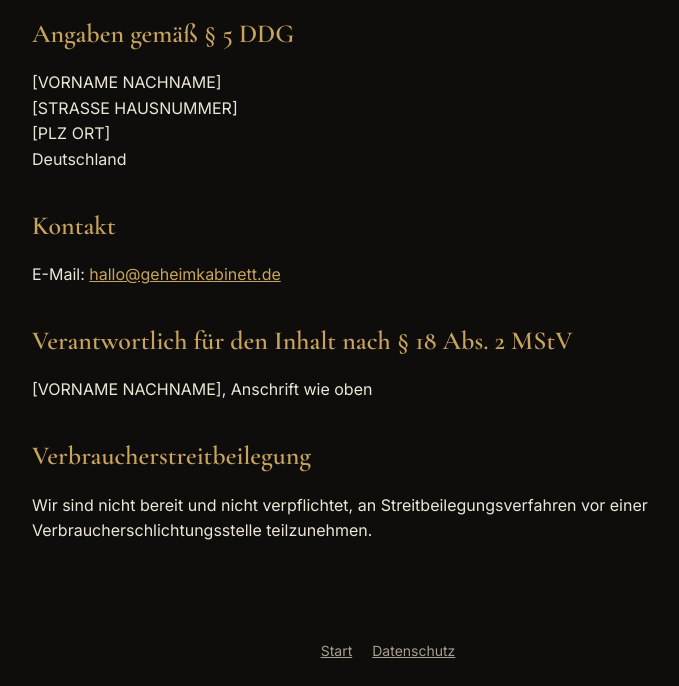
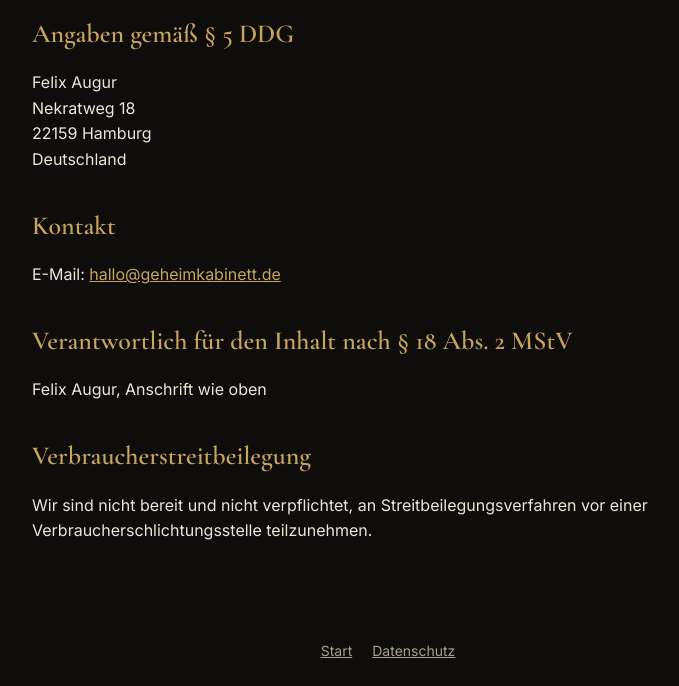
Before and after one commit to Smallauge/eheimkabinett-website, a plain HTML site: page impressum.html in a window 1280 px wide. Shown: the part 169-855 px from the top of the page, without its empty margins (252-931 px from the left). Drawn offline with Linux system fonts and the light colour scheme.

Commit message:
Impressum und Datenschutz: Anbieterangaben eingetragen
Co-Authored-By: Claude Fable 5.2 <noreply@anthropic.com>
Claude-Session: https://claude.ai/code/session_015RxXpHrzeeoLhhaUraYEUz

```diff
--- a/impressum.html
+++ b/impressum.html
@@ -13,11 +13,11 @@
 <a class="back" href="index.html">← Zurück</a>
 <h1>IMPRESSUM</h1>
 <h2>Angaben gemäß § 5 DDG</h2>
-<p>[VORNAME NACHNAME]<br>[STRASSE HAUSNUMMER]<br>[PLZ ORT]<br>Deutschland</p>
+<p>Felix Augur<br>Nekratweg 18<br>22159 Hamburg<br>Deutschland</p>
 <h2>Kontakt</h2>
 <p>E-Mail: <a href="mailto:hallo@geheimkabinett.de">hallo@geheimkabinett.de</a></p>
 <h2>Verantwortlich für den Inhalt nach § 18 Abs. 2 MStV</h2>
-<p>[VORNAME NACHNAME], Anschrift wie oben</p>
+<p>Felix Augur, Anschrift wie oben</p>
 <h2>Verbraucherstreitbeilegung</h2>
 <p>Wir sind nicht bereit und nicht verpflichtet, an Streitbeilegungsverfahren vor einer Verbraucherschlichtungsstelle teilzunehmen.</p>
 </main>
```
Also changed, not shown: datenschutz.html (+1 -1 lines).
